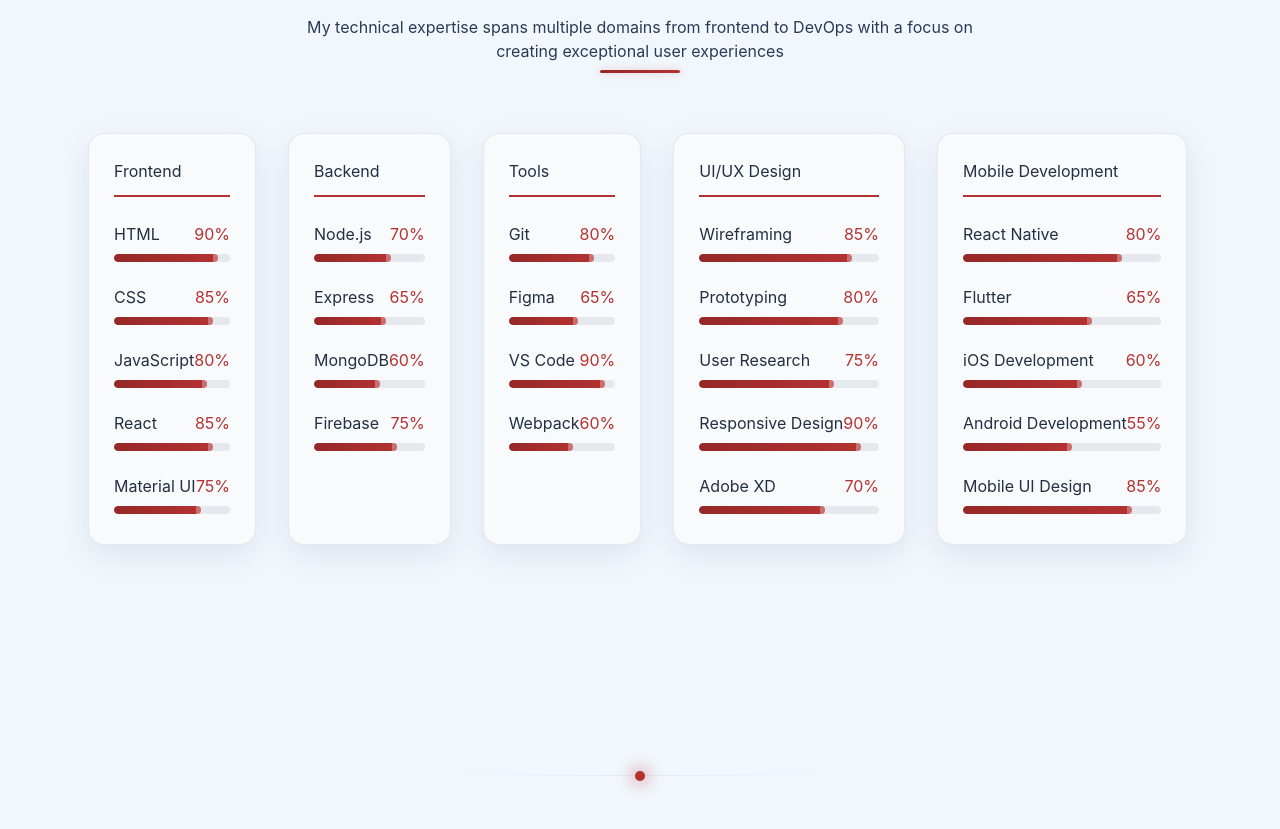
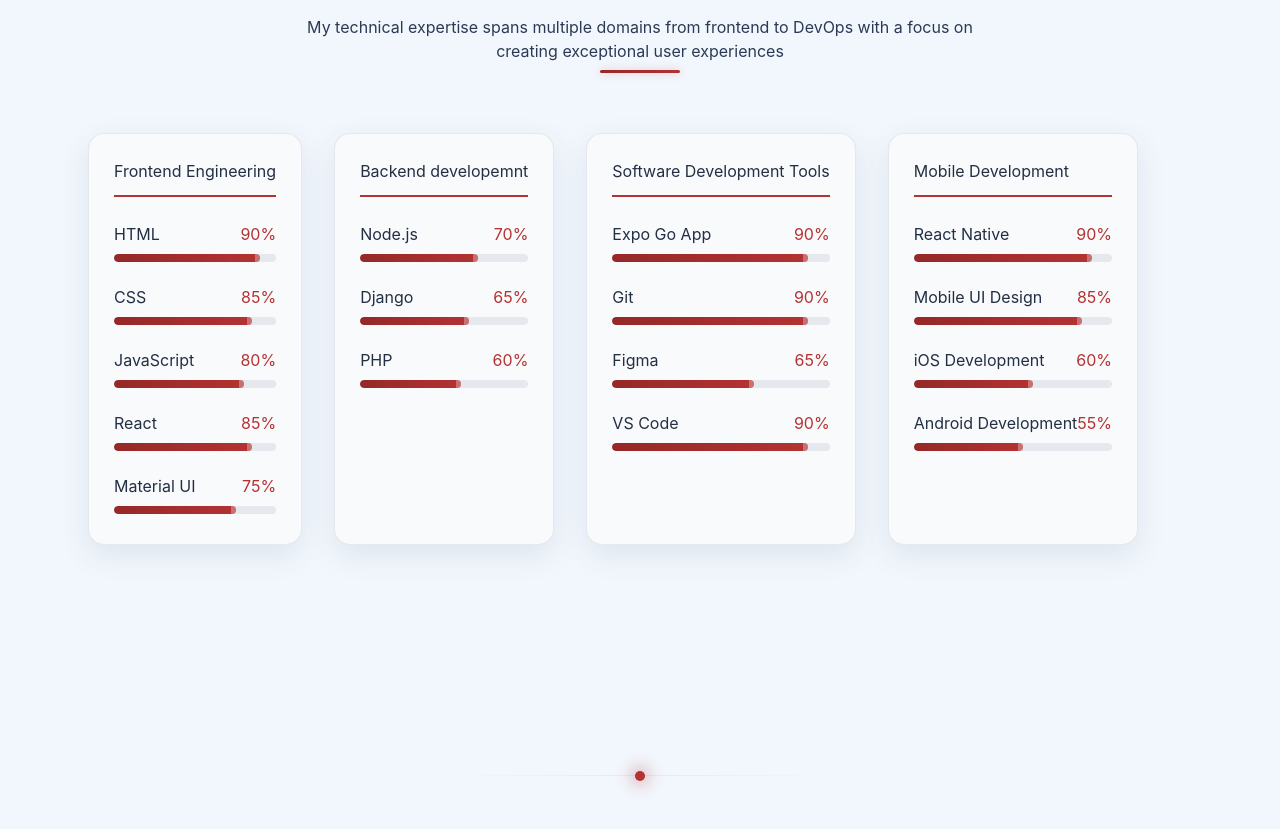
Before and after one commit to Ameeffy/Ameeff-portfolio, a React (Vite) app: page / in a window 1280 px wide. Shown: the part 5540-6369 px from the top of the page. Built offline with nearby package versions, Linux system fonts and the light colour scheme.

Commit message:
Update Skills.jsx

```diff
--- a/src/sections/Skills.jsx
+++ b/src/sections/Skills.jsx
@@ -3,10 +3,10 @@
 import { useInView } from 'react-intersection-observer';
 import '../assets/premium-skills.css';
 
-// Skill data
+
 const skills = [
   {
-    category: "Frontend",
+    category: "Frontend Engineering",
     items: [
       { name: "HTML", level: 90 },
       { name: "CSS", level: 85 },
@@ -16,41 +16,31 @@
     ]
   },
   {
-    category: "Backend",
+    category: "Backend developemnt",
     items: [
       { name: "Node.js", level: 70 },
-      { name: "Express", level: 65 },
-      { name: "MongoDB", level: 60 },
-      { name: "Firebase", level: 75 }
+      { name: "Django", level: 65 },
+      { name: "PHP", level: 60 },
     ]
   },
   {
-    category: "Tools",
+    category: "Software Development Tools",
     items: [
-      { name: "Git", level: 80 },
+      { name: "Expo Go App", level: 90 },
+      { name: "Git", level: 90 },
       { name: "Figma", level: 65 },
       { name: "VS Code", level: 90 },
-      { name: "Webpack", level: 60 }
-    ]
-  },
-  {
-    category: "UI/UX Design",
-    items: [
-      { name: "Wireframing", level: 85 },
-      { name: "Prototyping", level: 80 },
-      { name: "User Research", level: 75 },
-      { name: "Responsive Design", level: 90 },
-      { name: "Adobe XD", level: 70 }
+
     ]
   },
   {
     category: "Mobile Development",
     items: [
-      { name: "React Native", level: 80 },
-      { name: "Flutter", level: 65 },
+      { name: "React Native", level: 90 },
+      { name: "Mobile UI Design", level: 85 },
       { name: "iOS Development", level: 60 },
-      { name: "Android Development", level: 55 },
-      { name: "Mobile UI Design", level: 85 }
+      { name: "Android Development", level: 55 }
+
     ]
   }
 ];
@@ -64,7 +54,7 @@
   return (
     <Box component="section" id="skills" className="skills-section" ref={ref}>
       <Container>
-        {/* Section Heading */}
+
         <Box className="skills-header">
           <Typography variant="h2" component="h2" className="skills-title">
             Skills
@@ -77,7 +67,7 @@
           </Typography>
         </Box>
 
-        {/* Skills Grid */}
+
         <Grid container spacing={4} className="skills-container">
           {skills.map((category, index) => (
             <Grid
```
